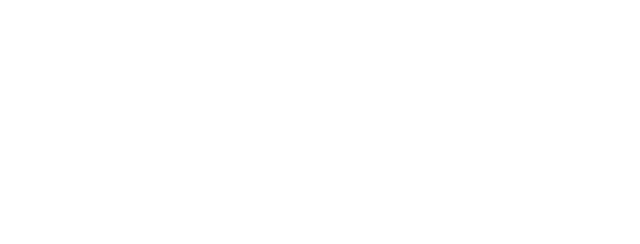
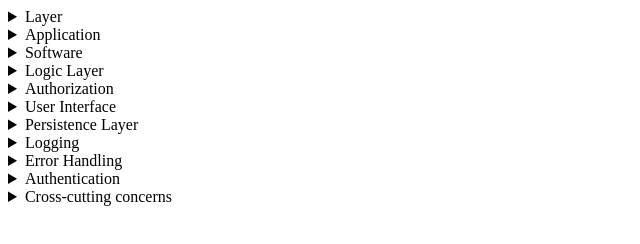
Before and after one commit to rigormortis1234/Portfolio, a plain HTML site: page vocab.html in a window 1280 px wide. Shown: the whole page, without its empty margins (0-640 px from the left). Drawn offline with Linux system fonts and the light colour scheme.

Commit message:
Added vocab.html

```diff
--- a/vocab.html
+++ b/vocab.html
@@ -5,6 +5,49 @@
       <title>Title</title>
   </head>
   <body>
-
+    <details>
+        <summary>Layer</summary>
+        Layer is a set of hierarchical structure that gives separate functions or responsibilities within a system.
+    </details>
+    <details>
+        <summary>Application</summary>
+        A program designed to handle specific tasks for user.
+    </details>
+    <details>
+        <summary>Software</summary>
+        Software is a set of instructions, data, or program.
+    </details>
+    <details>
+        <summary>Logic Layer</summary>
+        The part of the program classes determine the info needed to solve problems, manipulate the info, and return results to the presentation layer for formatting.
+    </details>
+    <details>
+        <summary>Authorization</summary>
+        Allowed access for someone to get data or information for themselves.
+    </details>
+    <details>
+        <summary>User Interface</summary>
+        The interaction between the human and communication.
+    </details>
+    <details>
+        <summary>Persistence Layer</summary>
+        A way to save and retrieve data that the applications use.
+    </details>
+    <details>
+        <summary>Logging</summary>
+        The process of recording or storing information and/or messages.
+    </details>
+    <details>
+        <summary>Error Handling</summary>
+        The process of managing and addressing errors that have the possibility of occurring during the execution of the program.
+    </details>
+    <details>
+        <summary>Authentication</summary>
+        an identification method, such as a password or unique identification code that is assigned to a user to identify themselves.
+    </details>
+    <details>
+        <summary>Cross-cutting concerns</summary>
+        A concern or responsibility that affects multiple layers of code.
+    </details>
   </body>
 </html>
```
